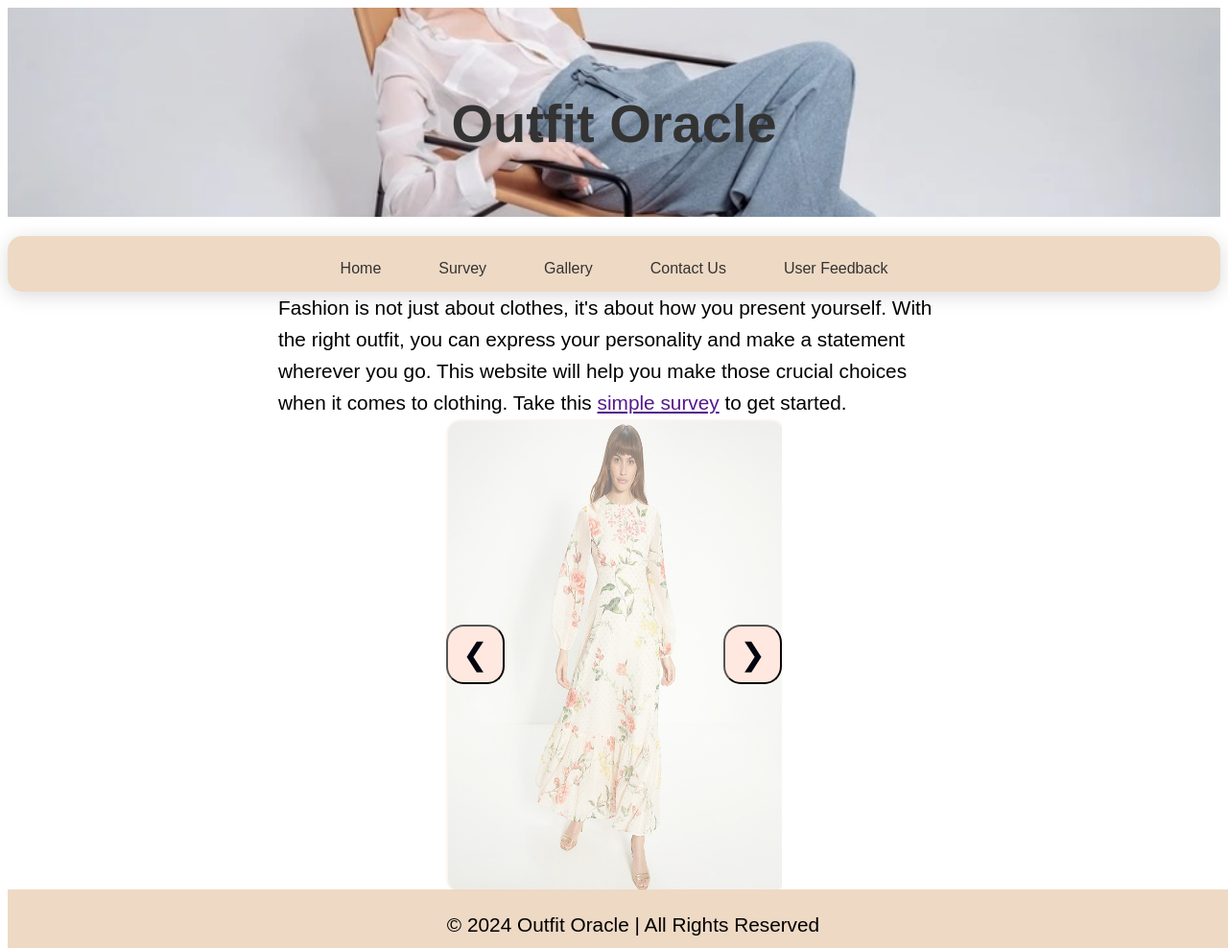
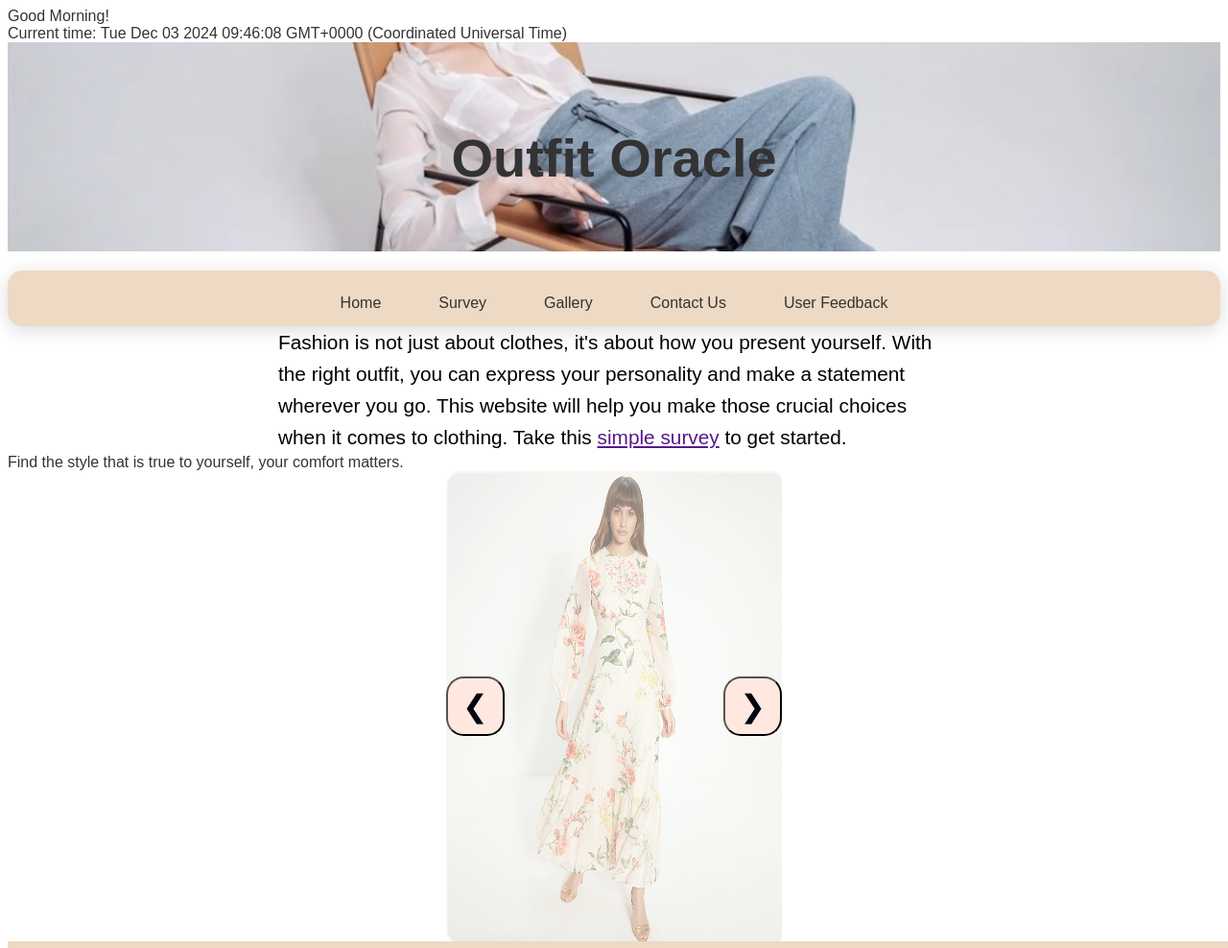
Before and after one commit to ayah-png/11_6, a plain HTML site: page index.html in a window 1280 px wide. Shown: the top 988 px of the page at 96% size. Drawn offline with Linux system fonts and the light colour scheme.

Commit message:
Update index.html

```diff
--- a/index.html
+++ b/index.html
@@ -19,6 +19,7 @@
                 slides[slideIndex].classList.add("displaySlide");
                 intervalId = setInterval(nextSlide, 5000);
             }
+              randomQuote();
         }
 
         function showSlide(index) {
@@ -44,6 +45,44 @@
             slideIndex++;
             showSlide(slideIndex);
         }
+         var content;
+            var date;
+            date = new Date();
+            var time = date.getHours();
+
+            if (time < 12)
+            {
+                content = document.writeln("<span> Good Morning! </span>");
+            }
+
+            else if (time <= 18)
+            {
+                content = document.writeln("<span> Good Evening! </span>");
+            }
+            else
+            {
+                content = document.writeln("<span> Good Afternoon! </span>");
+            }
+
+                content += document.write("<br> <span> Current time: " + date + "</span> ");
+
+                document.getElementById("date").innerHTML = content;
+
+
+        function randomQuote() {
+            var tips = [
+                "Accessories can be the difference between a statement and a boring outfit!",
+                "Find the style that is true to yourself, your comfort matters.",
+                "Layer your necklaces! Try contrasting styles.",
+                "Find a good tailor that knows your taste and preferences.",
+                "Loose with tight always works!",
+                "Have a stylized board with all of your style preferences for inspiration!"
+            ];
+            var index = Math.floor(Math.random() * tips.length);
+            var quote = tips[index];
+            document.getElementById("tips").innerHTML = quote;
+        }
+
     </script>
 
 <style>
@@ -96,11 +135,15 @@ display: block !important;
 </style>
 </head>
 <body id="home">
+      <audio id="audio" class = "play" autoplay loop>
+        <source src="audio/backgroundmusic.mp3" type="audio/mpeg">
+        <source src="audio/backgroundmusic.ogg" type="audio/ogg">
+        Your browser does not support this audio file, if you want to listen to this background music, please try another browser.
+      </audio>
     <header>
         <a id="top"></a>
         <h1 class="page-name">Outfit Oracle</h1>
     </header>
-
     <nav id="main-nav">
         <ul>
             <li id="nav-home"><a href="index.html">Home</a></li>
@@ -111,7 +154,10 @@ display: block !important;
         </ul>
     </nav>
 
-    <p>Fashion is not just about clothes, it's about how you present yourself. With the right outfit, you can express your personality and make a statement wherever you go. This website will help you make those crucial choices when it comes to clothing. Take this <a class="home" href="">simple survey</a> to get started.</p>
+    <p  class="home">Fashion is not just about clothes, it's about how you present yourself. With the right outfit, you can express your personality and make a statement wherever you go. This website will help you make those crucial choices when it comes to clothing. Take this <a class="home" href="">simple survey</a> to get started.</p>
+
+
+    <div class="tips" id="tips"></div>
 
     <div class="slider">
         <div class="slides">
```
